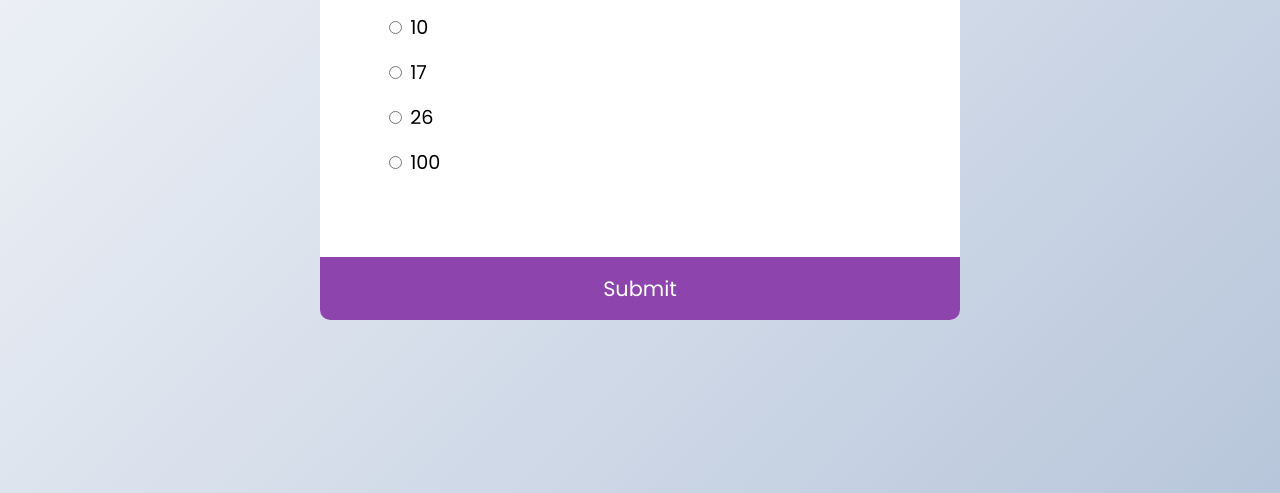
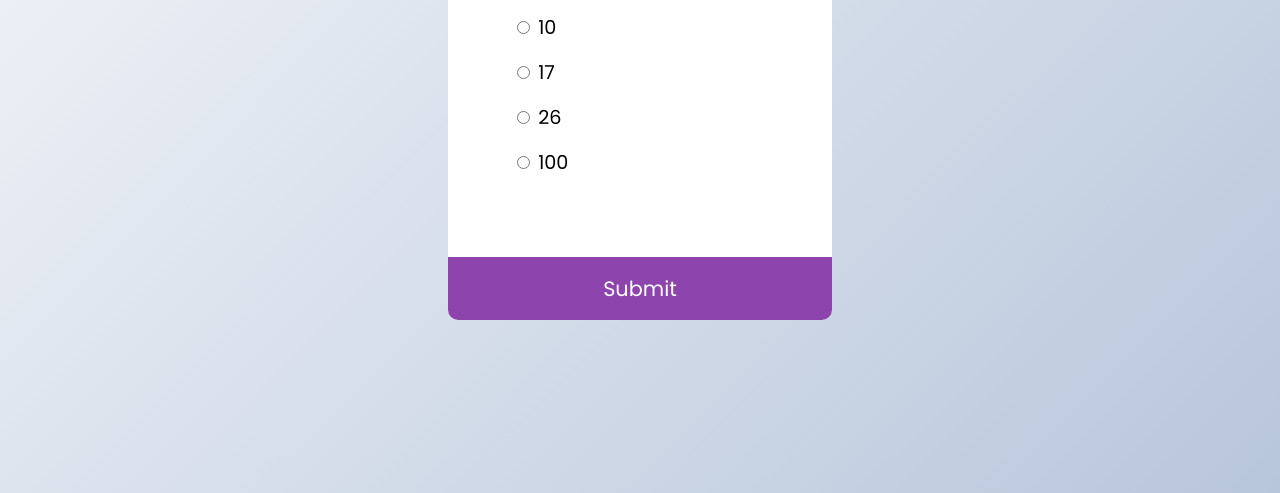
Before and after one commit to vasanth9/florinpop10projects, a plain HTML site: page quizapp/index.html in a window 1280 px wide. Shown: the part 307-800 px from the top of the page. Drawn offline with Linux system fonts and the light colour scheme.

Commit message:
completed

```diff
--- a/quizapp/style.css
+++ b/quizapp/style.css
@@ -19,7 +19,7 @@ body {
     border-radius: 10px;
     box-shadow: 0 0 10p 2px rgba(100, 100, 100, 0.2);
     overflow: hidden;
-    width: 50vw;
+    width: 30vw;
     max-width: 100%;
 }
 
```
